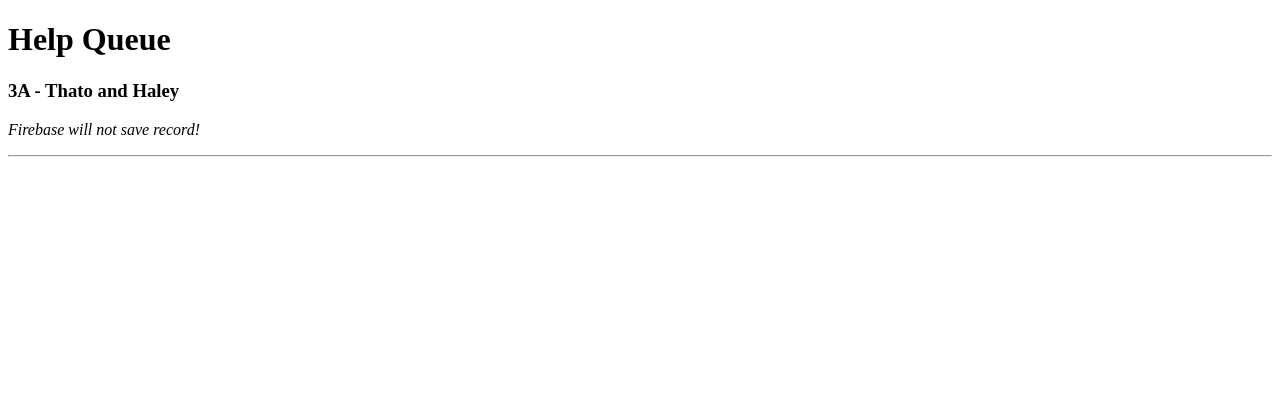
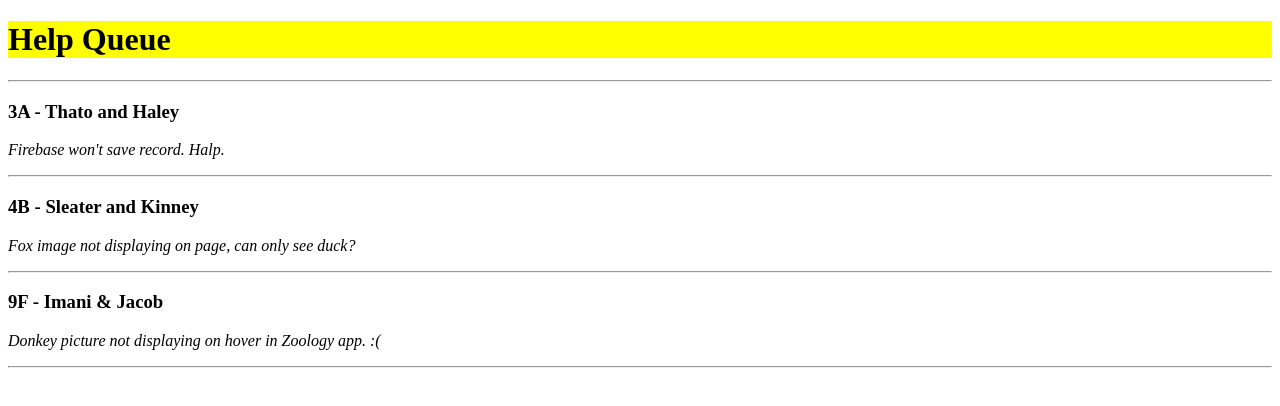
Before and after one commit to ericconner5/react-tap, a React app: page / in a window 1280 px wide. Shown: the top 406 px of the page. Built offline with nearby package versions, Linux system fonts and the light colour scheme.

Commit message:
install styled-jsx, begin styling

```diff
--- a/package.json
+++ b/package.json
@@ -6,14 +6,16 @@
   "scripts": {
     "test": "echo \"Error: no test specified\" && exit 1",
     "start": "webpack-dev-server",
-    "lint": "eslint src/** src/**/**; exit 0"
+    "lint": "eslint src/** src/**/**; exit 0",
+    "lint-fix": "eslint src/** src/**/** --fix; exit 0"
   },
   "author": "",
   "license": "ISC",
   "dependencies": {
     "prop-types": "^15.5.10",
     "react": "^15.5.4",
-    "react-dom": "^15.5.4"
+    "react-dom": "^15.5.4",
+    "styled-jsx": "^3.1.1"
   },
   "devDependencies": {
     "babel-core": "^6.24.1",
--- a/src/components/Header.jsx
+++ b/src/components/Header.jsx
@@ -1,8 +1,15 @@
 import React from 'react';
+import PropTypes from 'prop-types';
 
-function Header(){
+function Header(props){
   return (
-    <h1>Help Queue</h1>
+    <div>
+      <style jsx> {`
+          div {
+            background-color: yellow;
+          }`}</style>
+      <h1>Help Queue</h1>
+    </div>
   );
 }
 
--- a/src/components/TicketList.jsx
+++ b/src/components/TicketList.jsx
@@ -1,12 +1,35 @@
 import React from 'react';
 import Ticket from './Ticket';
 
+var masterTicketList = [
+  {
+    names: 'Thato and Haley',
+    location: '3A',
+    issue: 'Firebase won\'t save record. Halp.'
+  },
+  {
+    names: 'Sleater and Kinney',
+    location: '4B',
+    issue: 'Fox image not displaying on page, can only see duck?'
+  },
+  {
+    names: 'Imani & Jacob',
+    location: '9F',
+    issue: 'Donkey picture not displaying on hover in Zoology app. :('
+  }
+];
+
 function TicketList(){
   return (
-    <Ticket
-      location="3A"
-      names="Thato and Haley"
-      issue="Firebase will not save record!"/>
+    <div>
+      <hr/>
+      {masterTicketList.map((ticket, index) =>
+        <Ticket names={ticket.names}
+          location={ticket.location}
+          issue={ticket.issue}
+          key={index}/>
+      )}
+    </div>
   );
 }
 
--- a/webpack.config.js
+++ b/webpack.config.js
@@ -51,8 +51,8 @@
               "react"
             ],
             plugins: [
-              "react-hot-loader/babel",
-              "styled-jsx/babel"
+              "styled-jsx/babel",
+              "react-hot-loader/babel"
             ]
           }
         }
```
Also changed, not shown: 1 other file (tests, documents, lock files or other folders).
